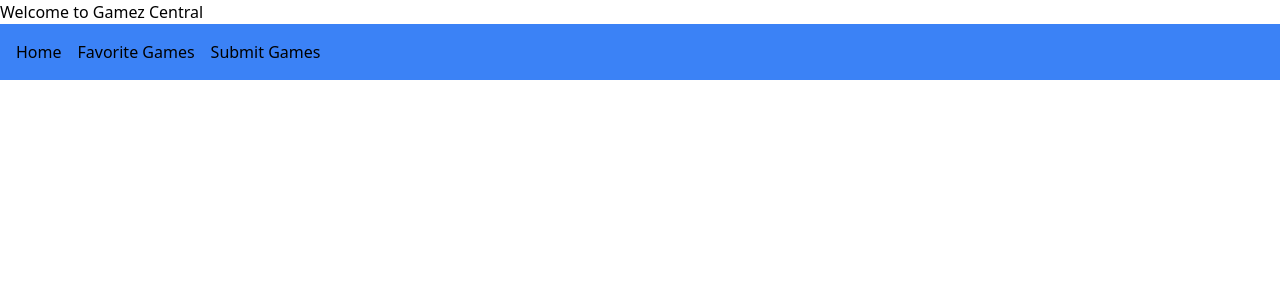
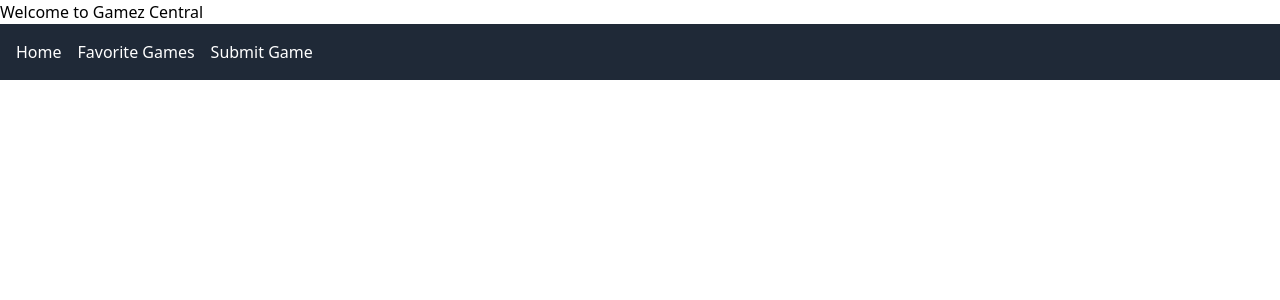
Before and after one commit to nkp521/Gamez, a React (Create React App) app: page / in a window 1280 px wide. Shown: the top 300 px of the page. Built offline with nearby package versions, Linux system fonts and the light colour scheme.

Commit message:
Create routes.js and embeed page routes in index.js

```diff
--- a/src/App.js
+++ /dev/null
@@ -1,8 +0,0 @@
-import React from "react";
-import Home from "./components/pages/Home";
-
-const App = () => {
-  return <Home />;
-};
-
-export default App;
--- a/src/components/App.js
+++ b/src/components/App.js
@@ -1,15 +1,8 @@
 import React from "react";
-import "./App.css";
-import Home from "./components/Home";
-import Header from "./Header";
+import Home from "../pages/Home";
 
 const App = () => {
-  return (
-    <div className="App">
-      <Header />
-      <Home />
-    </div>
-  );
+  return <Home />;
 };
 
 export default App;
--- a/src/components/Header.js
+++ b/src/components/Header.js
@@ -1,13 +1,12 @@
 import React from "react";
+import { NavLink } from "react-router-dom";
 
 const Header = () => {
   return (
-    <nav className="bg-blue-500 p-4">
-      <div className="flex space-x-4">
-        <h3>Home</h3>
-        <h3>Favorite Games</h3>
-        <h3>Submit Games</h3>
-      </div>
+    <nav className="bg-gray-800 p-4 text-white flex gap-4">
+      <NavLink to="/">Home</NavLink>
+      <NavLink to="/favorite-games">Favorite Games</NavLink>
+      <NavLink to="/submit-game">Submit Game</NavLink>
     </nav>
   );
 };
--- a/src/index.js
+++ b/src/index.js
@@ -1,8 +1,8 @@
 import React from "react";
 import ReactDOM from "react-dom/client";
-import { createBrowserRouter, RouterProvider } from "react-router-dom";
+import { RouterProvider } from "react-router-dom";
+import routes from "./routes";
 import "./index.css";
-import App from "./App";
 
 const root = ReactDOM.createRoot(document.getElementById("root"));
-root.render(<App />);
+root.render(<RouterProvider router={routes} />);
--- a/src/components/pages/FavoriteGames.js
+++ b/src/pages/FavoriteGames.js
@@ -1,7 +1,7 @@
 const FavoriteGames = () => {
   return (
     <div>
-      <h1>FavoriteGames</h1>
+      <h1>Favorite Games</h1>
     </div>
   );
 };
--- a/src/components/pages/Home.js
+++ b/src/pages/Home.js
@@ -1,5 +1,5 @@
 import React from "react";
-import Header from "../Header";
+import Header from "../components/Header";
 
 const Home = () => {
   // api="https://www.onlinegames.io/media/plugins/genGames/embed.json"
--- a/src/components/pages/SubmitGames.js
+++ b/src/pages/SubmitGames.js
@@ -1,7 +1,7 @@
 const SubmitGames = () => {
   return (
     <div>
-      <h1>SubmitGames</h1>
+      <h1>Submit Games</h1>
     </div>
   );
 };
```
Also changed, not shown: src/components/index.js (deleted, +0 -7 lines), src/routes.js (added, +19 -0 lines).
